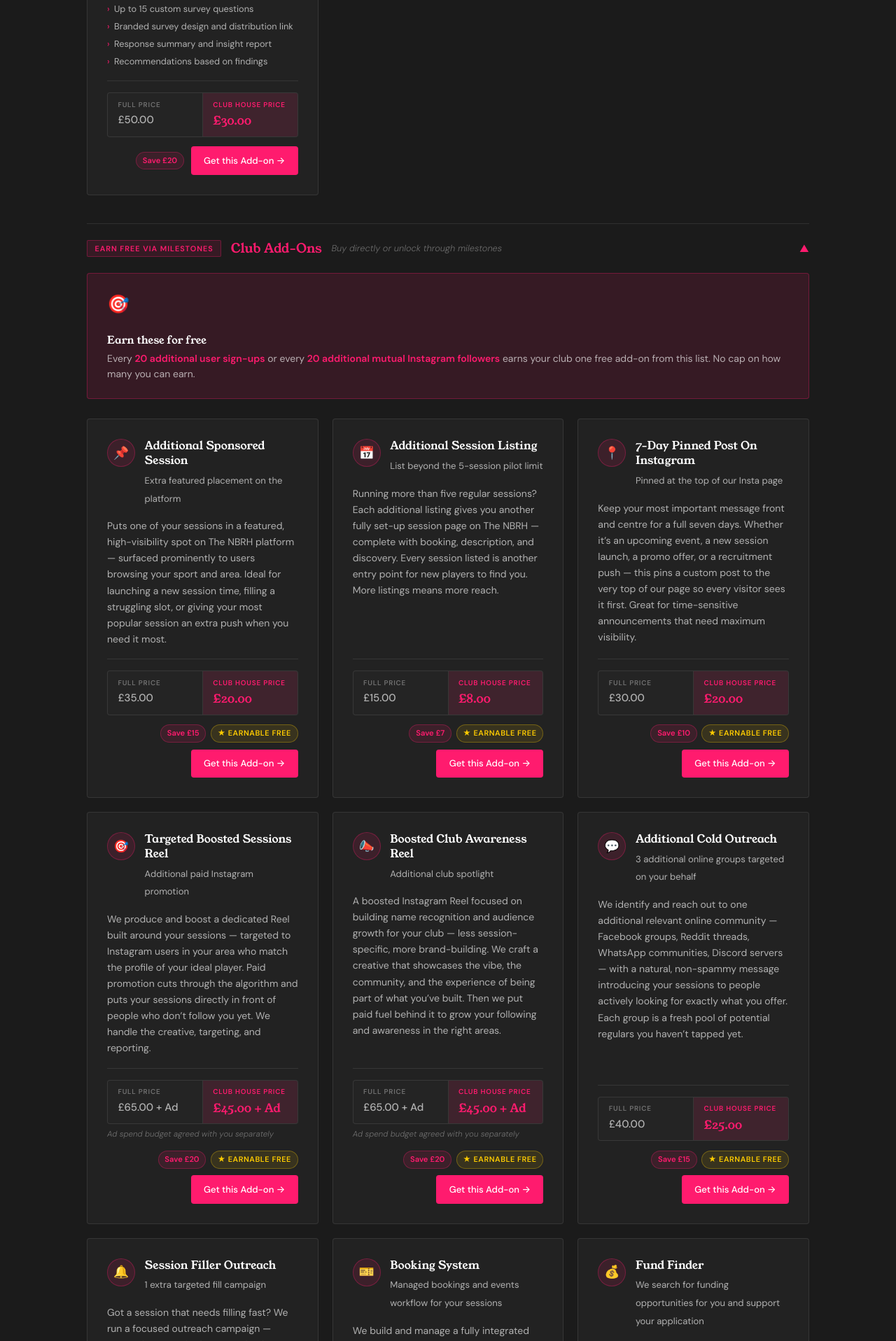
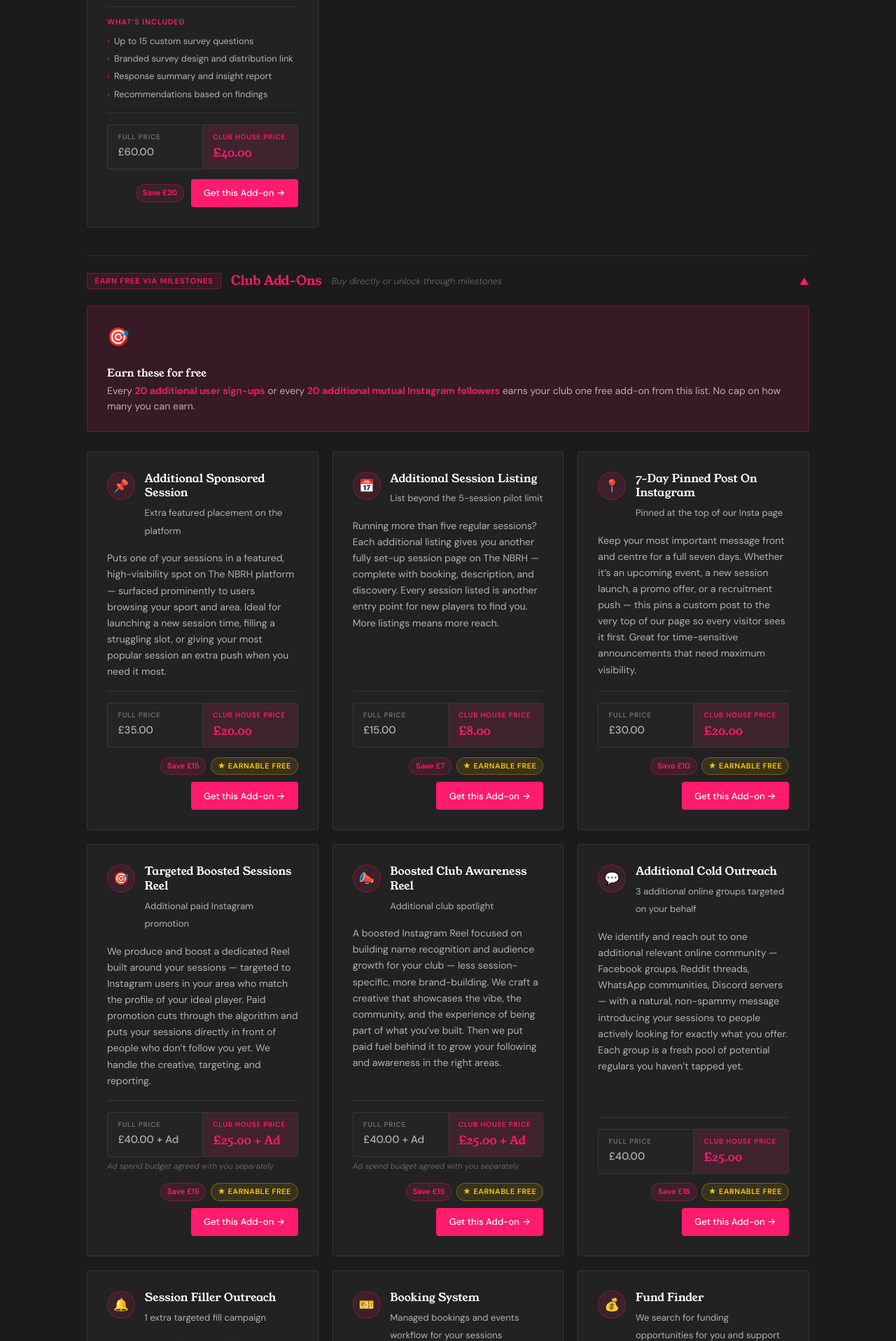
Before and after one commit to kennedyadamu1994-stack/Add-Ons, a plain HTML site: page index.html in a window 1280 px wide. Shown: the part 2130-4046 px from the top of the page at 70% size. Drawn offline with Linux system fonts and the light colour scheme.

Commit message:
Update index.html

```diff
--- a/index.html
+++ b/index.html
@@ -543,11 +543,11 @@
                                         <div class="product-header">
                                             <div class="product-icon">&#128203;</div>
                                             <div class="product-title-block">
-                                                <h3>Custom Member Survey</h3>
-                                                <span class="tagline">Tailored survey to capture session attendee feedback</span>
+                                                <h3>Evidence Book</h3>
+                                                <span class="tagline">We create a PDF that showcases all the stats and stories</span>
                                             </div>
                                         </div>
-                                        <p class="product-description">Understanding what your players think &mdash; and what they want more of &mdash; is one of the most powerful tools for retention and growth. We design a bespoke survey tailored to your club&rsquo;s specific questions, distribute it to your attendees, and present back a clean summary of findings with actionable recommendations. Stop guessing. Start knowing.</p>
+                                        <p class="product-description">We work with you and your users, collacting reviews, data, figures, benchmarks etc. We then take that data and create a branded and beautifully designed evidence book that houses all this information. Useful for discovery, apply for sponsorship or funding and providing more reasons for people to join your club. This can also be the basis for reviews on our platform and others (such as Google etc). </p>
                                         <div class="product-includes">
                                             <span class="product-includes-label">What&rsquo;s Included</span>
                                             <ul>
@@ -562,12 +562,12 @@
                                                 <div class="price-row-display">
                                                     <div class="price-cell">
                                                         <span class="price-cell-label">Full Price</span>
-                                                        <span class="price-cell-value">&pound;50.00</span>
+                                                        <span class="price-cell-value">&pound;60.00</span>
                                                     </div>
                                                     <div class="price-divider"></div>
                                                     <div class="price-cell partner">
                                                         <span class="price-cell-label">Club House Price</span>
-                                                        <span class="price-cell-value">&pound;30.00</span>
+                                                        <span class="price-cell-value">&pound;40.00</span>
                                                     </div>
                                                 </div>
                                             </div>
@@ -721,19 +721,19 @@
                                                 <div class="price-row-display">
                                                     <div class="price-cell">
                                                         <span class="price-cell-label">Full Price</span>
-                                                        <span class="price-cell-value">&pound;65.00 + Ad</span>
+                                                        <span class="price-cell-value">&pound;40.00 + Ad</span>
                                                     </div>
                                                     <div class="price-divider"></div>
                                                     <div class="price-cell partner">
                                                         <span class="price-cell-label">Club House Price</span>
-                                                        <span class="price-cell-value">&pound;45.00 + Ad</span>
+                                                        <span class="price-cell-value">&pound;25.00 + Ad</span>
                                                     </div>
                                                 </div>
                                                 <span class="ad-spend-note">Ad spend budget agreed with you separately</span>
                                             </div>
                                             <div class="action-block">
                                                 <div class="badge-row">
-                                                    <span class="saving-badge">Save &pound;20</span>
+                                                    <span class="saving-badge">Save &pound;15</span>
                                                     <span class="free-badge">&#9733; Earnable Free</span>
                                                 </div>
                                                 <a href="https://www.thenbrh.co.uk/ao-targeted-boosted-sessions-reel" class="add-btn">Get this Add-on &rarr;</a>
@@ -755,19 +755,19 @@
                                                 <div class="price-row-display">
                                                     <div class="price-cell">
                                                         <span class="price-cell-label">Full Price</span>
-                                                        <span class="price-cell-value">&pound;65.00 + Ad</span>
+                                                        <span class="price-cell-value">&pound;40.00 + Ad</span>
                                                     </div>
                                                     <div class="price-divider"></div>
                                                     <div class="price-cell partner">
                                                         <span class="price-cell-label">Club House Price</span>
-                                                        <span class="price-cell-value">&pound;45.00 + Ad</span>
+                                                        <span class="price-cell-value">&pound;25.00 + Ad</span>
                                                     </div>
                                                 </div>
                                                 <span class="ad-spend-note">Ad spend budget agreed with you separately</span>
                                             </div>
                                             <div class="action-block">
                                                 <div class="badge-row">
-                                                    <span class="saving-badge">Save &pound;20</span>
+                                                    <span class="saving-badge">Save &pound;15</span>
                                                     <span class="free-badge">&#9733; Earnable Free</span>
                                                 </div>
                                                 <a href="https://www.thenbrh.co.uk/ao-boosted-club-awareness-reel" class="add-btn">Get this Add-on &rarr;</a>
```
